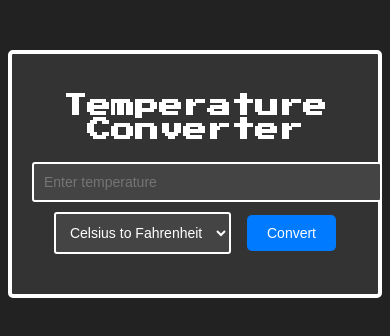
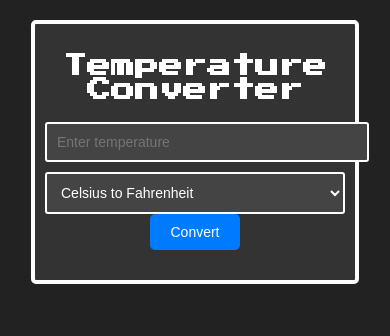
Before and after one commit to KingBrink/temperatureConverter, a plain HTML site: page index.html in a window 390 px wide. Drawn offline with Linux system fonts and the light colour scheme.

Commit message:
complete

```diff
--- a/css/style.css
+++ b/css/style.css
@@ -2,6 +2,8 @@ body {
     background-color: #222;
     font-family: 'Press Start 2P', cursive;
     color: #fff;
+    margin: 0;
+    padding: 0;
 }
 
 .container {
@@ -26,6 +28,7 @@ input[type="number"] {
 }
 
 select {
+    width: 100%;
     padding: 10px;
     border: 2px solid #fff;
     border-radius: 3px;
@@ -53,3 +56,11 @@ p {
     margin-top: 20px;
     font-weight: bold;
 }
+
+@media (max-width: 600px) {
+    .container {
+        max-width: 300px;
+        margin: 20px auto;
+        padding: 10px;
+    }
+}
```
